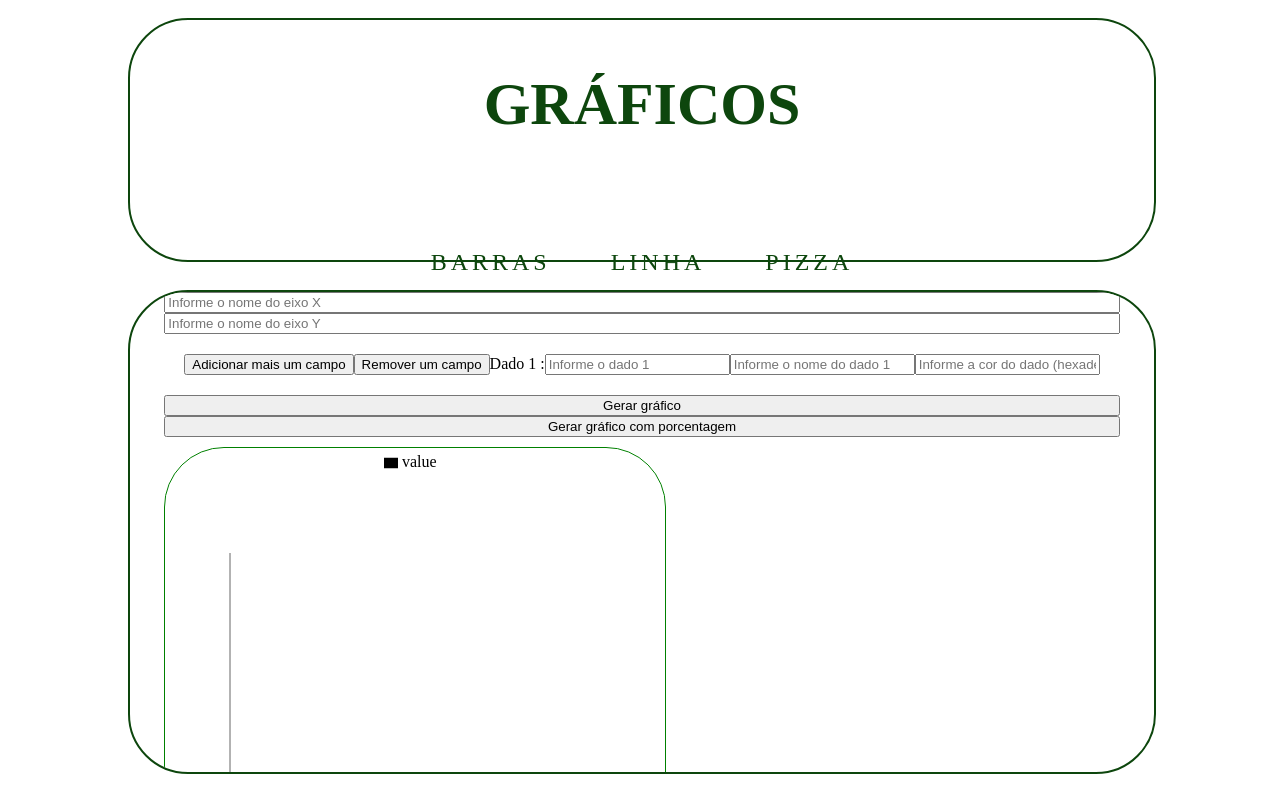
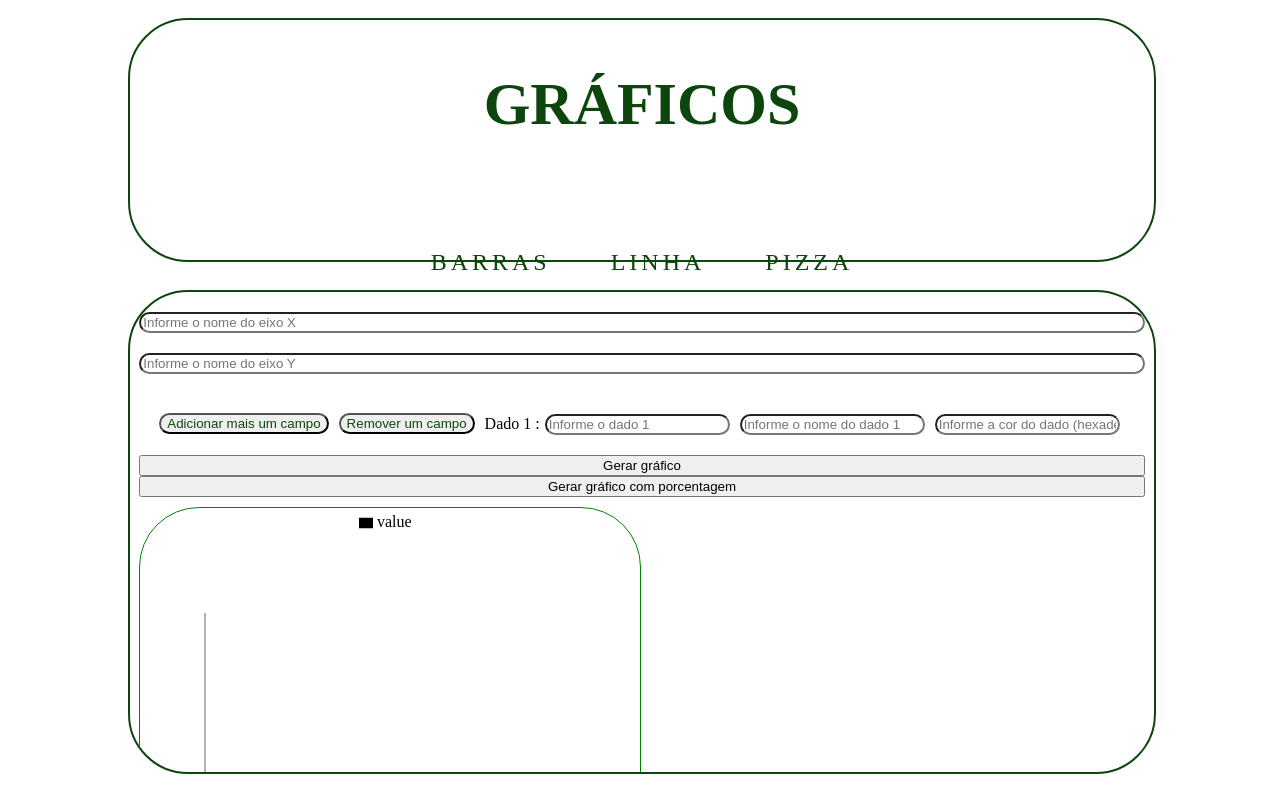
Before and after one commit to guiluizmaia/GraficosReact, a React (Create React App) app: page / in a window 1280 px wide. Built offline with nearby package versions, Linux system fonts and the light colour scheme.

Commit message:
Add files via upload
Comecei a estilizar a aba Barra

```diff
--- a/src/styles/pages/Barra.css
+++ b/src/styles/pages/Barra.css
@@ -15,9 +15,23 @@
 }
 .input{
     display: flex;
+    align-items: center;
     margin: 20px;
 }
-
+.input button{
+    margin-top: 18px;
+    margin-right: 10px;
+    border-radius: 40px;
+    color: #0d460d;
+}
+.input input{
+    margin-right: 5px;
+    margin-left: 5px;
+}
+input {
+    border-radius: 40px;
+    margin-top: 20px;
+}
 .graph{
     border-radius: 60px;
     margin-top: 10px;
```
